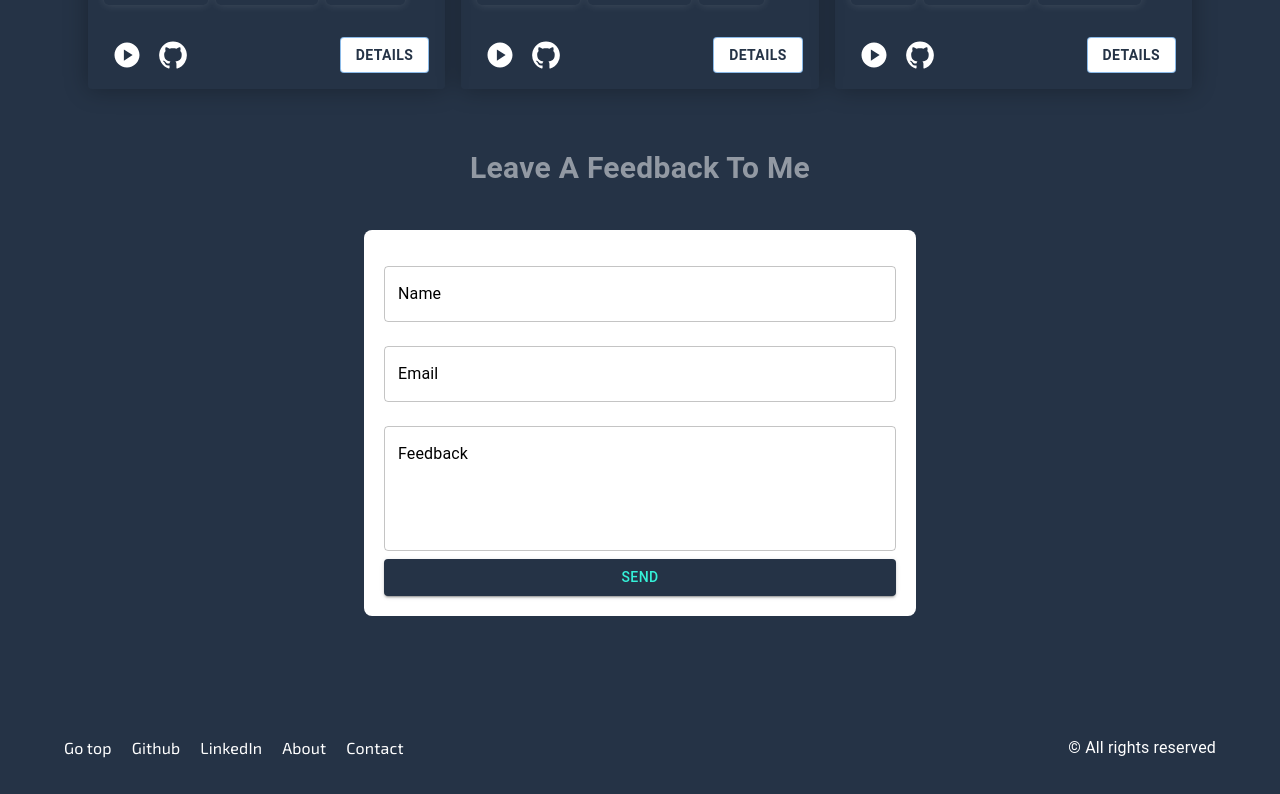
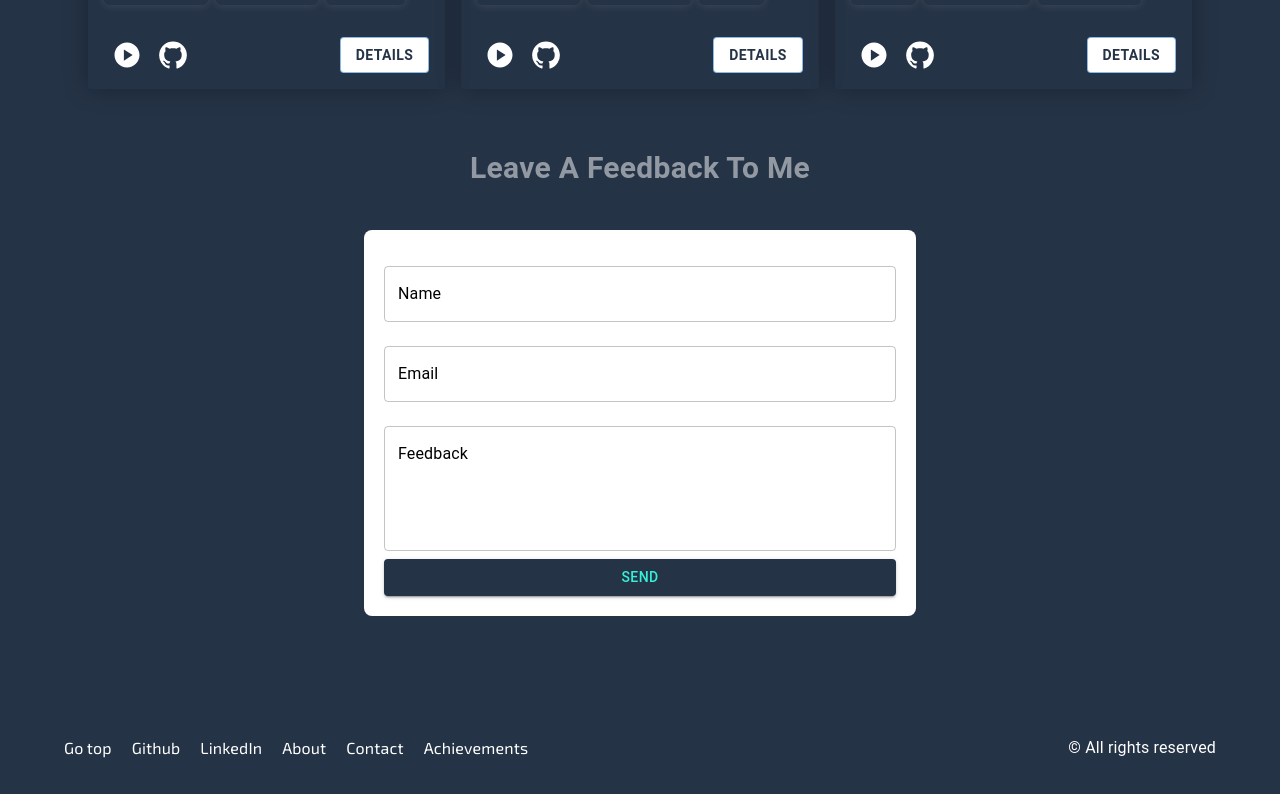
Before and after one commit to GitByImran/portfolio, a React (Vite) app: page / in a window 1280 px wide. Shown: the part 2554-3348 px from the top of the page. Built offline with nearby package versions, Linux system fonts and the light colour scheme.

Commit message:
footer menu modified

```diff
--- a/src/components/Footer.jsx
+++ b/src/components/Footer.jsx
@@ -31,7 +31,7 @@ const Footer = () => {
         gap: isMobile && 1,
       }}
     >
-      <Box sx={{ display: "flex", gap: "20px" }}>
+      <Box sx={{ display: "flex", gap: "20px", flexWrap: 'wrap', justifyContent: 'center' }}>
         <Link
           to="#"
           style={{ textDecoration: "none", color: "#fff" }}
@@ -59,6 +59,9 @@ const Footer = () => {
         <Link to="/contact" style={{ textDecoration: "none", color: "#fff" }}>
           Contact
         </Link>
+        <Link to="https://drive.google.com/file/d/1NpZ_jE2oiQdhaoPNh2GsVRGKm3A1V50f/view?usp=sharing" target="_blank" style={{ textDecoration: "none", color: "#fff" }}>
+          Achievements
+        </Link>
       </Box>
       <Box>
         <Typography color="#fff"></Typography>
```
Also changed, not shown: 1 other file (tests, documents, lock files or other folders).
